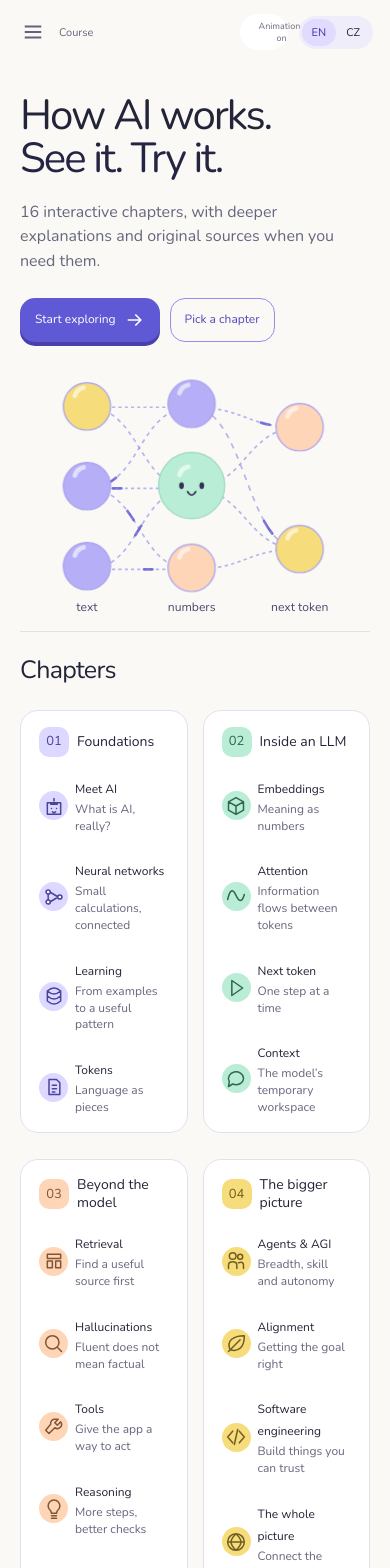
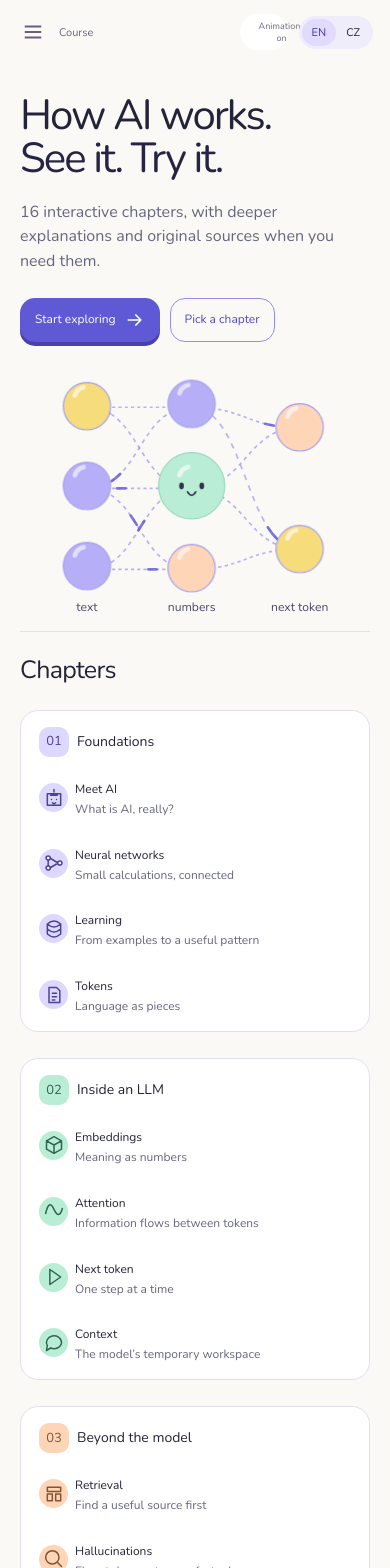
Before and after one commit to Majkey25/little-ai, a React (Vite) app: page / in a window 390 px wide. Shown: the top 1568 px of the page. Built offline with nearby package versions, Linux system fonts and the light colour scheme.

Commit message:
fix(ui): keep mobile chapter cards within the viewport

```diff
--- a/src/styles.css
+++ b/src/styles.css
@@ -2166,6 +2166,7 @@ details[open] > summary > span:last-child {
     margin-bottom: 23px;
   }
   .course-groups {
+    grid-template-columns: 1fr;
     gap: 26px 15px;
   }
   .course-groups h3 {
```
